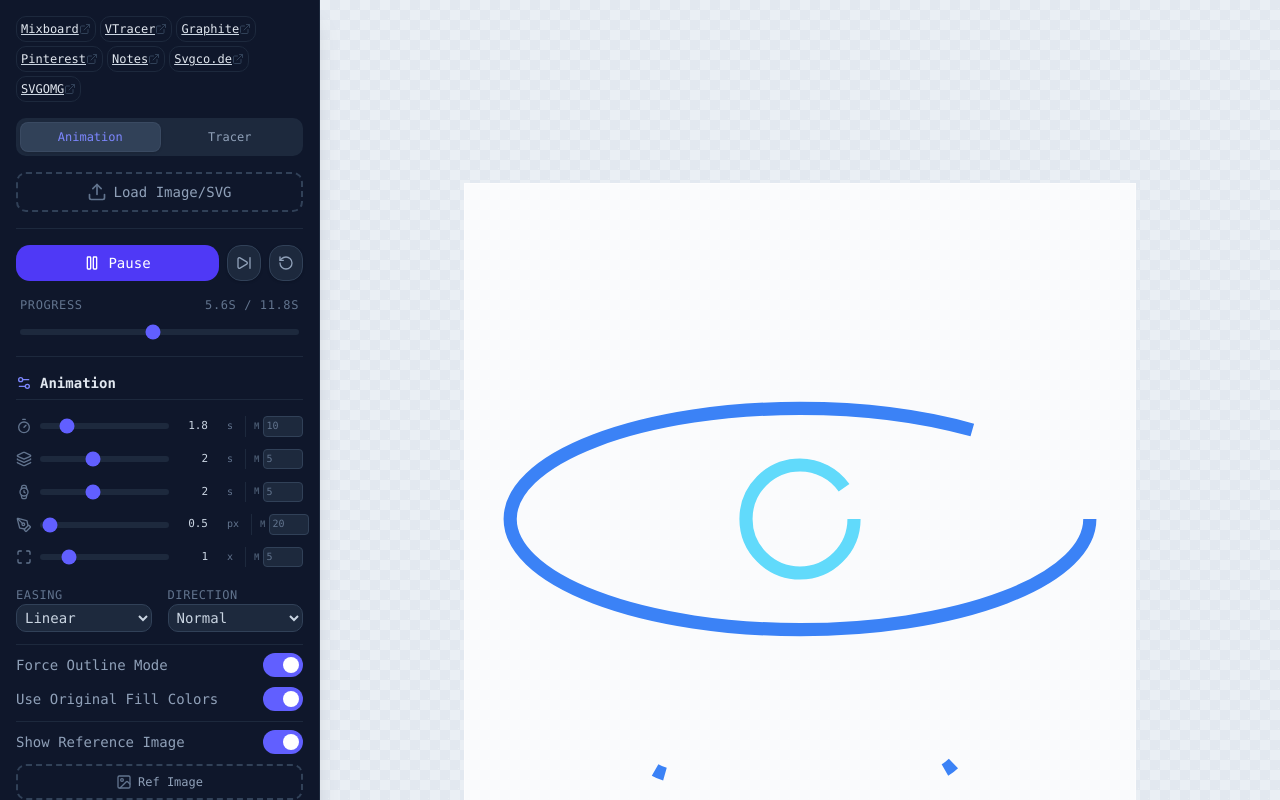
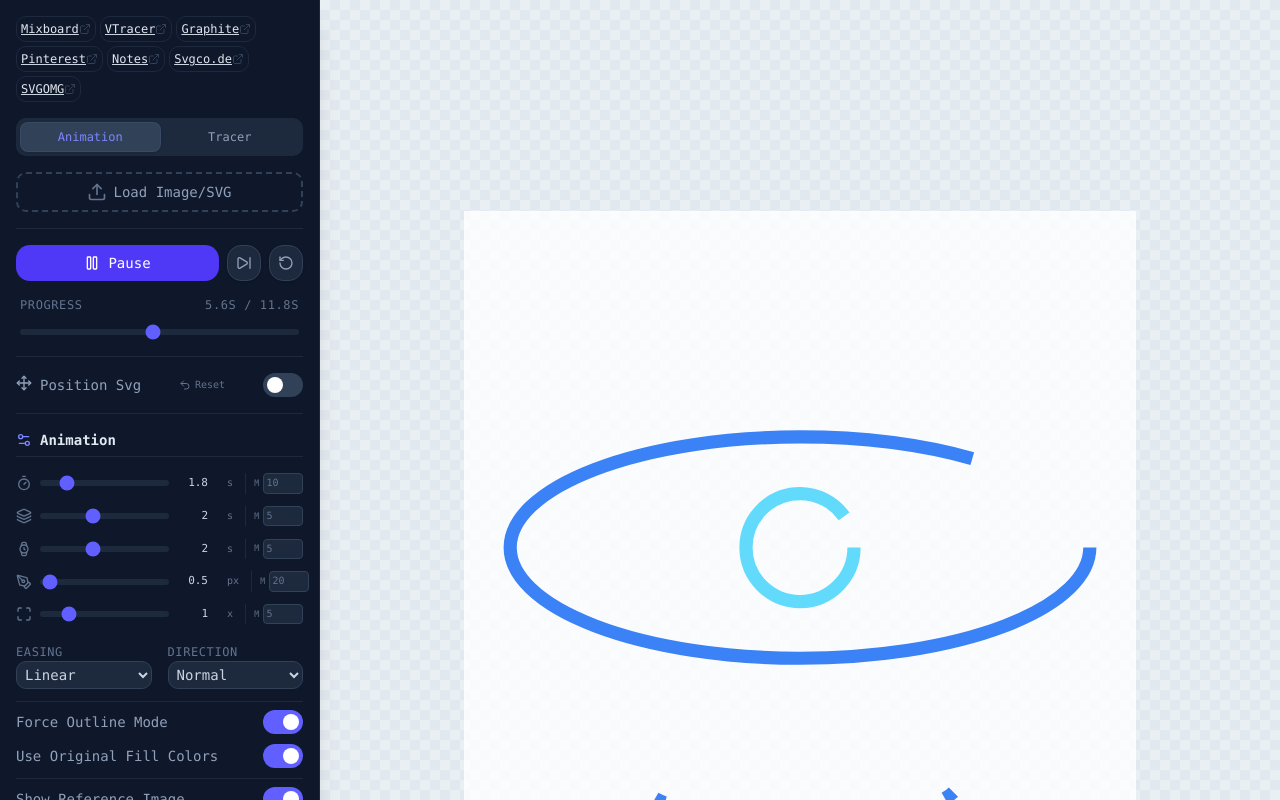
Before and after one commit to rayanfer32/svg-tracer-app, a React (Vite) app: page / in a window 1280 px wide. Shown: the top 800 px of the page. Built offline with nearby package versions, Linux system fonts and the light colour scheme; no server answers.

Commit message:
feat: resize svg using resize and move box around svg

```diff
--- a/src/components/Sidebar.tsx
+++ b/src/components/Sidebar.tsx
@@ -37,7 +37,9 @@ export function Sidebar({
         setOverlayImage,
         setTracerSourceImage,
         setOverlayPos,
-        handleOnApplyTracedSvg
+        handleOnApplyTracedSvg,
+        svgPos, setSvgPos,
+        isEditingMode, setIsEditingMode
     } = useTracerStore();
 
     const handleFileUpload = (event: React.ChangeEvent<HTMLInputElement>) => {
@@ -235,6 +237,42 @@ export function Sidebar({
                     </div>
 
 
+
+                    {/* Workspace Transform */}
+                    <div className="space-y-3 pb-4 border-b border-slate-800">
+                        <div className="flex items-center justify-between">
+
+
+                            <span className="flex gap-2 text-sm font-medium text-slate-400 group-hover:text-slate-300">
+                                <Move size={16} />
+                                Position Svg</span>
+
+                            <button
+                                onClick={() => {
+                                    setSvgPos({ x: 0, y: 0 });
+                                    updateConfig('svgScale', 1);
+                                }}
+                                className="text-[10px] text-slate-500 hover:text-indigo-400 flex items-center gap-1 transition-colors"
+                            >
+                                <Undo2 className="w-3 h-3" />
+                                Reset
+                            </button>
+                            <label className="flex items-center justify-between cursor-pointer gap-2">
+                                <div className="relative">
+                                    <input
+                                        type="checkbox"
+                                        className="sr-only"
+                                        checked={isEditingMode}
+                                        onChange={(e) => setIsEditingMode(e.target.checked)}
+                                    />
+                                    <div className={`block w-10 h-6 rounded-full transition-colors ${isEditingMode ? 'bg-indigo-500' : 'bg-slate-700'}`}></div>
+                                    <div className={`absolute left-1 top-1 bg-white w-4 h-4 rounded-full transition-transform ${isEditingMode ? 'transform translate-x-4' : ''}`}></div>
+                                </div>
+                            </label>
+                        </div>
+
+
+                    </div>
 
                     {/* Configuration */}
                     <div className="space-y-3" >
@@ -440,7 +478,7 @@ export function Sidebar({
                                             <div className="space-y-2 pt-1">
                                                 <div className="flex items-center justify-between" >
                                                     <span className="text-sm font-medium text-slate-400 flex items-center gap-2" >
-                                                        <Move size={16} /> Change Position
+                                                        <Move size={16} /> Position Ref image
                                                     </span>
 
                                                     <div className="flex items-center gap-4">
--- a/src/pages/SvgTracer.tsx
+++ b/src/pages/SvgTracer.tsx
@@ -32,6 +32,19 @@ export default function SvgTracer() {
     const setTotalDuration = useTracerStore(s => s.setTotalDuration);
     const config = useTracerStore(s => s.config);
     const updateConfig = useTracerStore(s => s.updateConfig);
+
+    const isEditingMode = useTracerStore(s => s.isEditingMode);
+    const setIsEditingMode = useTracerStore(s => s.setIsEditingMode);
+    const svgPos = useTracerStore(s => s.svgPos);
+    const setSvgPos = useTracerStore(s => s.setSvgPos);
+    const isSvgDragging = useTracerStore(s => s.isSvgDragging);
+    const setIsSvgDragging = useTracerStore(s => s.setIsSvgDragging);
+    const isSvgResizing = useTracerStore(s => s.isSvgResizing);
+    const setIsSvgResizing = useTracerStore(s => s.setIsSvgResizing);
+    const svgDragStart = useTracerStore(s => s.svgDragStart);
+    const setSvgDragStart = useTracerStore(s => s.setSvgDragStart);
+    const svgResizeStart = useTracerStore(s => s.svgResizeStart);
+    const setSvgResizeStart = useTracerStore(s => s.setSvgResizeStart);
 
     const isRecordingRef = useRef<boolean>(false);
     const svgContainerRef = useRef<HTMLDivElement>(null);
@@ -96,8 +109,9 @@ export default function SvgTracer() {
     };
 
     const handleMove = (e: React.MouseEvent | React.TouchEvent) => {
-        if (!isDragging && !isResizing) return;
+        if (!isDragging && !isResizing && !isSvgDragging && !isSvgResizing) return;
         const p = getEventPoint(e);
+
         if (isDragging) {
             setOverlayPos({
                 x: p.x - dragStart.x,
@@ -107,12 +121,38 @@ export default function SvgTracer() {
             const dx = p.x - resizeStart.x;
             const newScale = Math.max(0.1, resizeStart.scale + dx * 0.005);
             updateConfig('overlayScale', newScale);
+        } else if (isSvgDragging) {
+            setSvgPos({
+                x: p.x - svgDragStart.x,
+                y: p.y - svgDragStart.y
+            });
+        } else if (isSvgResizing) {
+            const dx = p.x - svgResizeStart.x;
+            const newScale = Math.max(0.1, svgResizeStart.scale + dx * 0.005);
+            updateConfig('svgScale', newScale);
         }
     };
 
     const handleEnd = () => {
         setIsDragging(false);
         setIsResizing(false);
+        setIsSvgDragging(false);
+        setIsSvgResizing(false);
+    };
+
+    const handleSvgDragStart = (e: React.MouseEvent | React.TouchEvent) => {
+        if (!isEditingMode) return;
+        setIsSvgDragging(true);
+        const p = getEventPoint(e);
+        setSvgDragStart({ x: p.x - svgPos.x, y: p.y - svgPos.y });
+    };
+
+    const handleSvgResizeStart = (e: React.MouseEvent | React.TouchEvent) => {
+        e.stopPropagation();
+        if (!isEditingMode) return;
+        setIsSvgResizing(true);
+        const p = getEventPoint(e);
+        setSvgResizeStart({ x: p.x, y: p.y, scale: config.svgScale });
     };
 
 
@@ -397,10 +437,27 @@ export default function SvgTracer() {
                             < div
                                 key={animationKey}
                                 ref={svgContainerRef}
-                                className={`w-full h-full flex items-center justify-center z-10 [&>svg]:w-full [&>svg]:h-full [&>svg]:max-w-full [&>svg]:max-h-full ${config.forceOutline ? 'force-outline' : ''} ${config.isOverlayDraggable ? 'pointer-events-none' : ''}`}
-                                style={{ transform: `scale(${config.svgScale})` }}
-                                dangerouslySetInnerHTML={{ __html: svgContent }}
-                            />
+                                onMouseDown={handleSvgDragStart}
+                                onTouchStart={handleSvgDragStart}
+                                className={`w-full h-full flex items-center justify-center z-10 [&>svg]:w-full [&>svg]:h-full [&>svg]:max-w-full [&>svg]:max-h-full ${config.forceOutline ? 'force-outline' : ''} ${config.isOverlayDraggable || isEditingMode ? 'pointer-events-none' : ''} ${isEditingMode ? 'cursor-move ring-2 ring-indigo-500/50 rounded-sm' : ''}`}
+                                style={{ transform: `scale(${config.svgScale}) translate(${svgPos.x}px, ${svgPos.y}px)` }}
+                            >
+                                <div className={`w-full h-full flex items-center justify-center relative ${isEditingMode ? 'pointer-events-none' : ''}`} dangerouslySetInnerHTML={{ __html: svgContent }} />
+                                {isEditingMode && (
+                                    <div
+                                        className="absolute inset-0 pointer-events-auto cursor-move group"
+                                        onMouseDown={handleSvgDragStart}
+                                        onTouchStart={handleSvgDragStart}
+                                    >
+                                        <div
+                                            className="absolute -bottom-1 -right-1 w-3 h-3 bg-white border-2 border-indigo-500 rounded-full cursor-se-resize shadow-md hover:scale-125 transition-transform"
+                                            onMouseDown={handleSvgResizeStart}
+                                            onTouchStart={handleSvgResizeStart}
+                                            title="Drag to resize workspace"
+                                        />
+                                    </div>
+                                )}
+                            </div>
                         ) : (
                             <div id="vtracer-container" className="">
                                 <canvas id="vtracer-canvas-internal" ref={vTracerCanvasRef} />
--- a/src/store/useTracerStore.ts
+++ b/src/store/useTracerStore.ts
@@ -58,6 +58,21 @@ interface TracerState {
     setDragStart: (pos: { x: number; y: number }) => void;
     resizeStart: { x: number; y: number; scale: number };
     setResizeStart: (start: { x: number; y: number; scale: number }) => void;
+
+    // SVG Workspace Transformation
+    svgPos: { x: number; y: number };
+    setSvgPos: (pos: { x: number; y: number }) => void;
+    isEditingMode: boolean;
+    setIsEditingMode: (mode: boolean) => void;
+    isSvgDragging: boolean;
+    setIsSvgDragging: (dragging: boolean) => void;
+    isSvgResizing: boolean;
+    setIsSvgResizing: (resizing: boolean) => void;
+    svgDragStart: { x: number; y: number };
+    setSvgDragStart: (pos: { x: number; y: number }) => void;
+    svgResizeStart: { x: number; y: number; scale: number };
+    setSvgResizeStart: (start: { x: number; y: number; scale: number }) => void;
+
     handleOnApplyTracedSvg: (newSvg: string) => void;
 }
 
@@ -180,6 +195,21 @@ export const useTracerStore = create<TracerState>()(subscribeWithSelector((set)
     setDragStart: (pos) => set({ dragStart: pos }),
     resizeStart: { x: 0, y: 0, scale: 1 },
     setResizeStart: (start) => set({ resizeStart: start }),
+
+    // SVG Workspace Transformation
+    svgPos: { x: 0, y: 0 },
+    setSvgPos: (pos) => set({ svgPos: pos }),
+    isEditingMode: false,
+    setIsEditingMode: (mode) => set({ isEditingMode: mode }),
+    isSvgDragging: false,
+    setIsSvgDragging: (dragging) => set({ isSvgDragging: dragging }),
+    isSvgResizing: false,
+    setIsSvgResizing: (resizing) => set({ isSvgResizing: resizing }),
+    svgDragStart: { x: 0, y: 0 },
+    setSvgDragStart: (pos) => set({ svgDragStart: pos }),
+    svgResizeStart: { x: 0, y: 0, scale: 1 },
+    setSvgResizeStart: (start) => set({ svgResizeStart: start }),
+
     handleOnApplyTracedSvg: (newSvg) => set((state) => ({
         svgContent: newSvg,
         animationKey: state.animationKey + 1,
```
Also changed, not shown: 1 other file (tests, documents, lock files or other folders).
